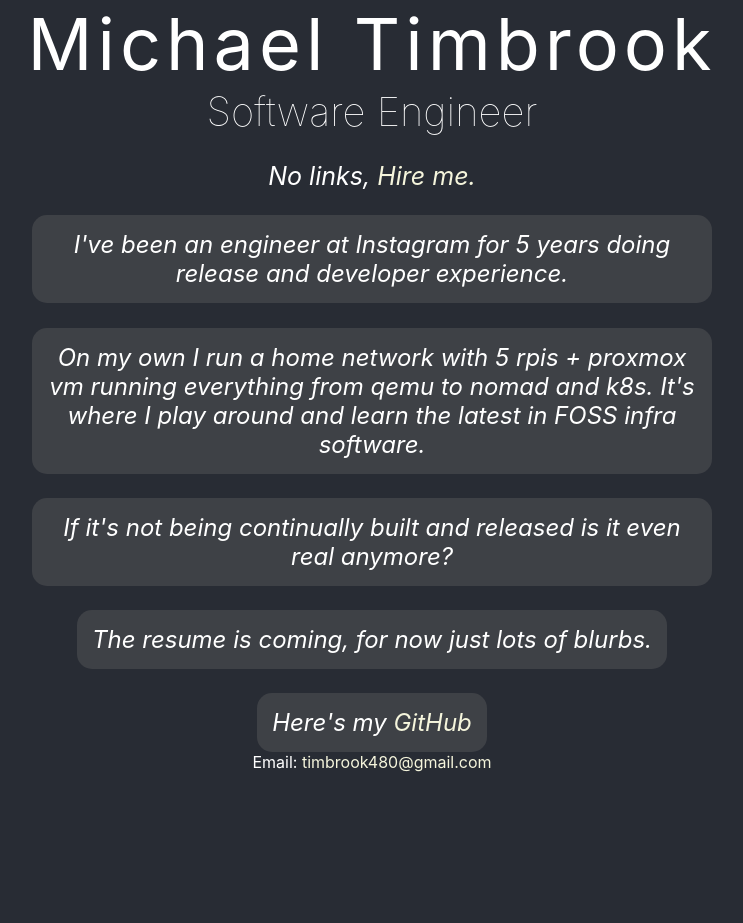
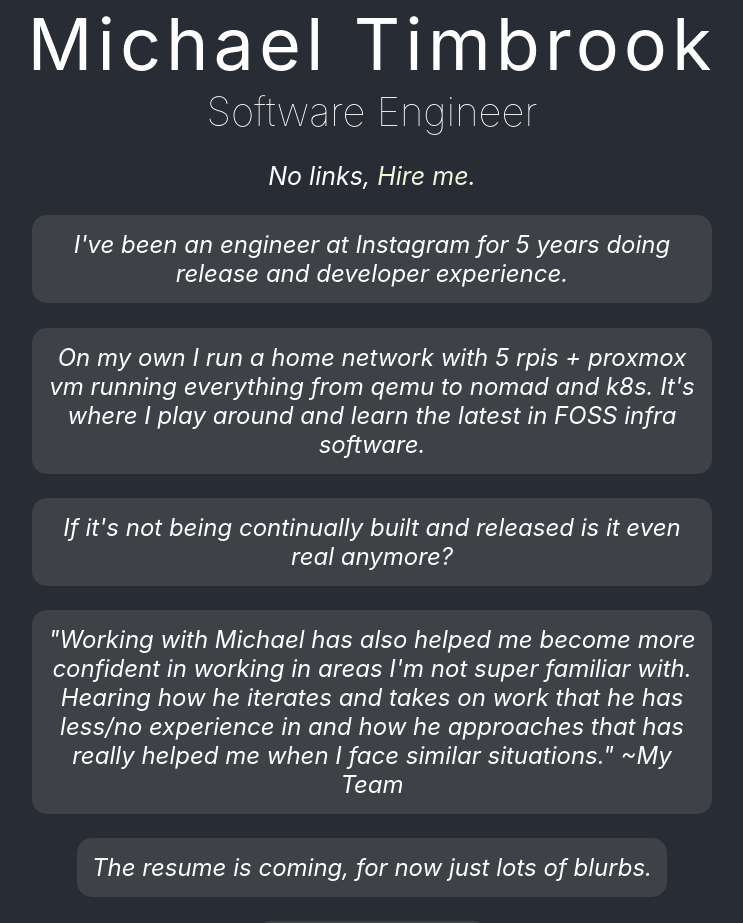
Before and after one commit to 7imbrook/timbrook.tech, a React (Create React App) app: page /about in a window 1280 px wide. Shown: the top 923 px of the page, without its empty margins (268-1011 px from the left). Before the commit the page ends 800 px from the top, so only its background shows below. Built offline with nearby package versions, Linux system fonts and the light colour scheme.

Commit message:
Added quote

```diff
--- a/src/About.tsx
+++ b/src/About.tsx
@@ -22,6 +22,12 @@ function About() {
         anymore?
       </article>
       <article className="about">
+        "Working with Michael has also helped me become more confident in
+        working in areas I'm not super familiar with. Hearing how he iterates
+        and takes on work that he has less/no experience in and how he approaches
+        that has really helped me when I face similar situations." ~My Team
+      </article>
+      <article className="about">
         The resume is coming, for now just lots of blurbs.
       </article>
       <article className="about">
```
